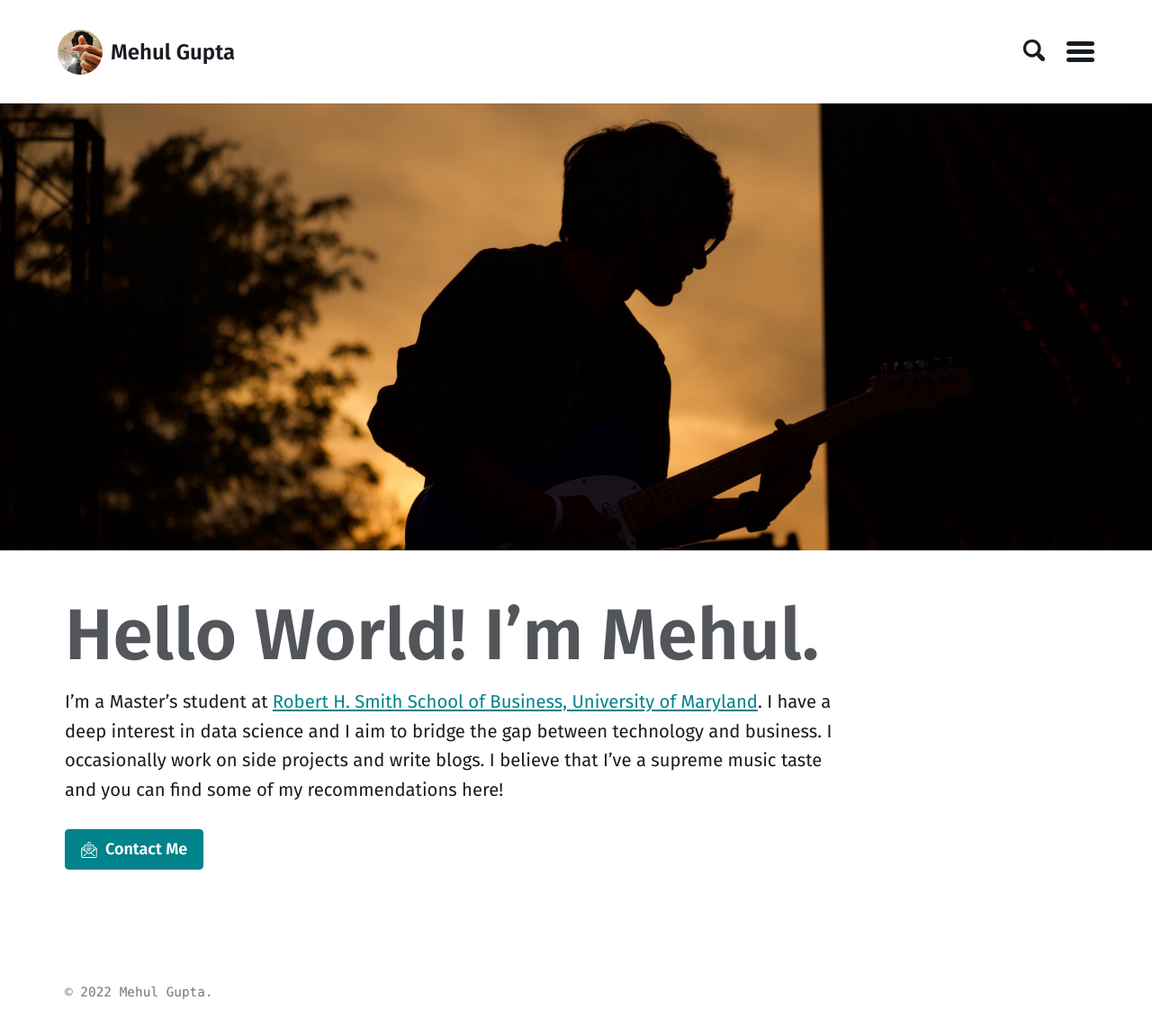
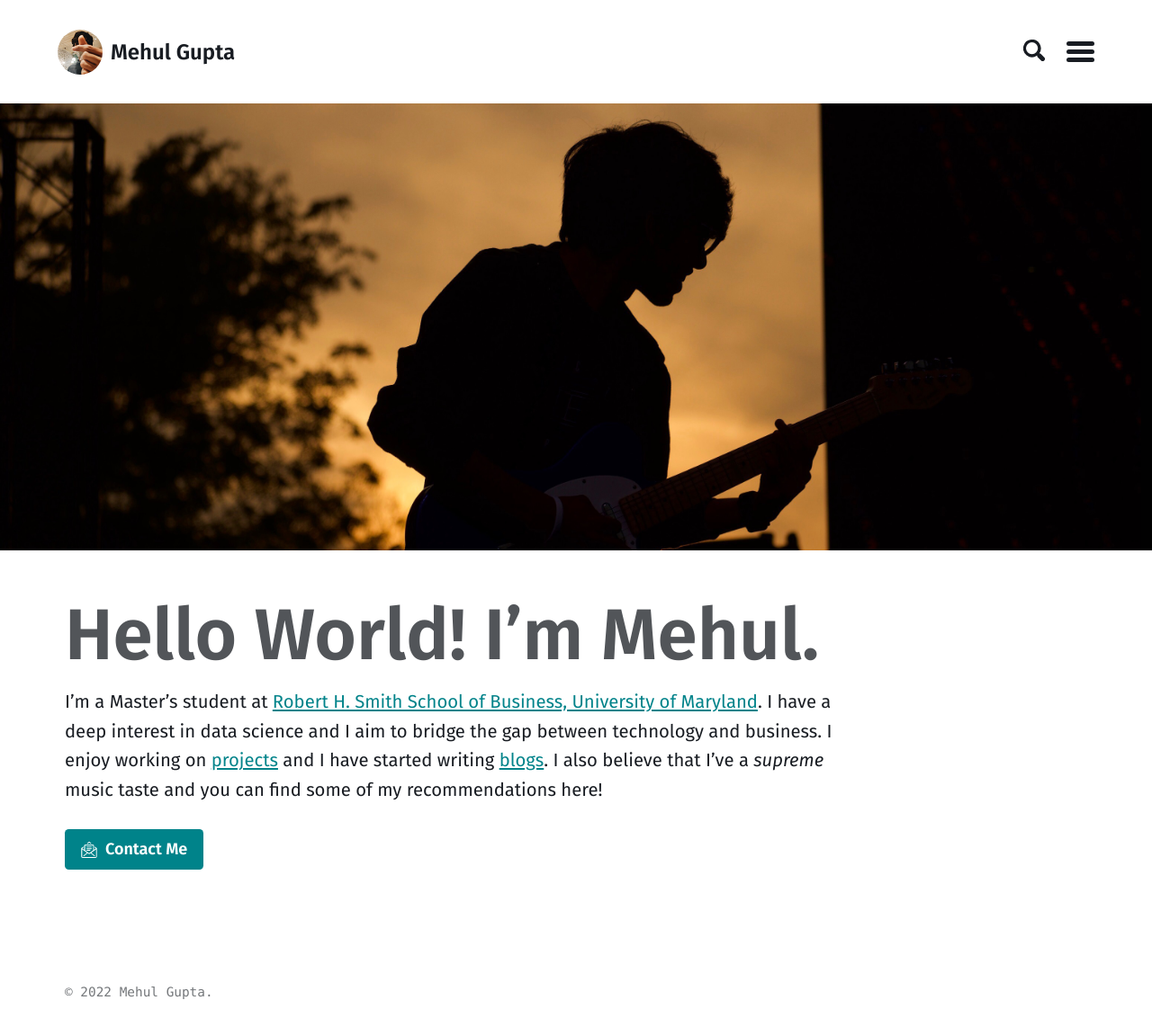
Before and after one commit to mehulg25/mehulg25.github.io, a Jekyll site: the page built from index.html, in a window 1280 px wide. Shown: the whole page at 90% size. Built offline with Jekyll 4.4.1, drawn with Linux system fonts in a browser that asks for light colours; the list of posts is cut into pages by our own code.

Commit message:
Add blog

```diff
--- a/index.html
+++ b/index.html
@@ -1,9 +1,10 @@
 ---
 layout: home
+paginate: true
 alt_title: "Hello World! I'm [Mehul](/about)."
 image: /assets/images/gargi_banner_2.jpg
 introduction: |
-  I'm a Master's student at [Robert H. Smith School of Business, University of Maryland](https://www.rhsmith.umd.edu). I have a deep interest in data science and I aim to bridge the gap between technology and business. I occasionally work on side projects and write blogs. I believe that I've a supreme music taste and you can find some of my recommendations here!
+  I'm a Master's student at [Robert H. Smith School of Business, University of Maryland](https://www.rhsmith.umd.edu). I have a deep interest in data science and I aim to bridge the gap between technology and business. I enjoy working on [projects](/projects) and I have started writing [blogs](/blogs). I also believe that I've a _supreme_ music taste and you can find some of my recommendations here!
 actions:
   - label: "Contact Me"
     icon: email
```
Also changed, not shown: blog.md (added, +6 -0 lines).
